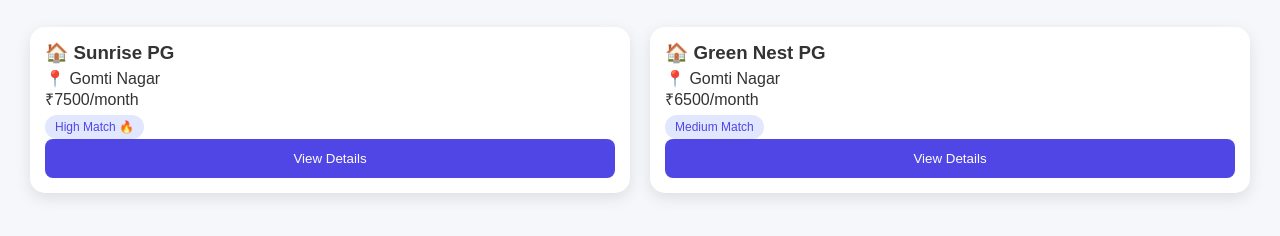
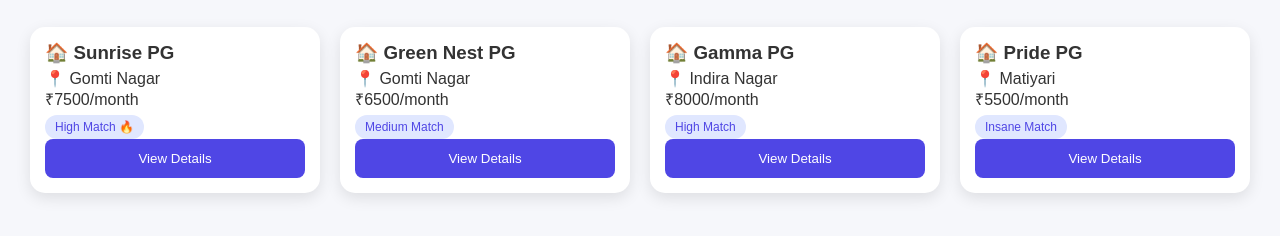
Before and after one commit to shreyansksingh49/Relocation-Helper, a plain HTML site: page results.html in a window 1280 px wide. Shown: the part 128-364 px from the top of the page. Drawn offline with Linux system fonts and the light colour scheme.

Commit message:
Update results.html

```diff
--- a/results.html
+++ b/results.html
@@ -38,6 +38,26 @@
 
         <button onclick="viewDetails('green')">View Details</button>
     </div>
+    <div class="pg-card">
+        <h3>🏠 Gamma PG</h3>
+        <p>📍 Indira Nagar</p>
+        <p>₹8000/month</p>
+
+        <span class="badge">High Match</span>
+
+        <button onclick="viewDetails('green')">View Details</button>
+    </div>
+    <div class="pg-card">
+        <h3>🏠 Pride PG</h3>
+        <p>📍  Matiyari </p>
+        <p>₹5500/month</p>
+
+        <span class="badge">Insane Match</span>
+
+        <button onclick="viewDetails('green')">View Details</button>
+    </div>
+
+
 
 </div>
 
```
